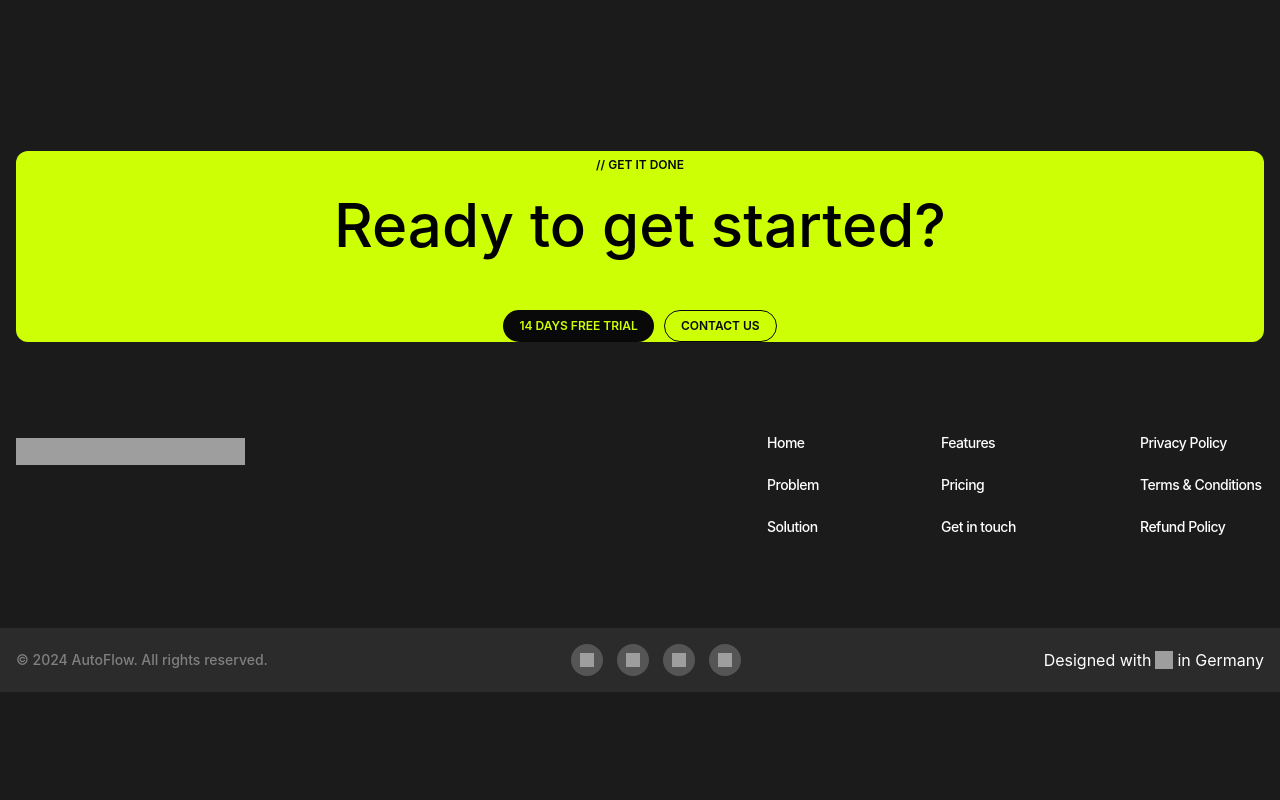
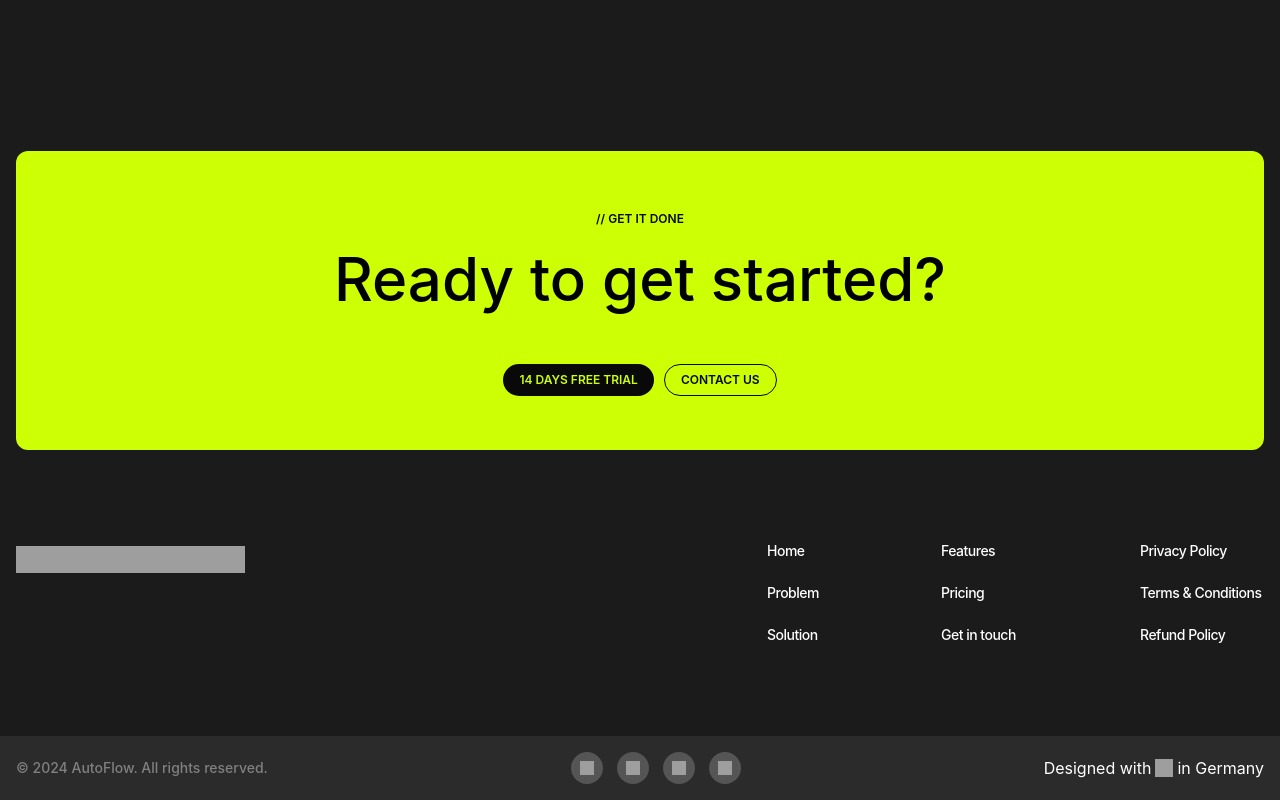
Before and after one commit to Movses5555/autoflow, a React (Vite) app: page / in a window 1280 px wide. Shown: the part 5606-6406 px from the top of the page. Before the commit the page ends 6298 px from the top, so only its background shows below. Built offline with nearby package versions, Linux system fonts and the light colour scheme; grey boxes are pictures that could not be loaded; the HTML template or start-up script is replaced by a standard one; a web font is replaced by a local one.

Commit message:
changed styles

```diff
--- a/src/components/GetItDone.jsx
+++ b/src/components/GetItDone.jsx
@@ -3,14 +3,13 @@ export const GetItDone = () => {
   return (
     <div className="max-w-[1248px] h-[303px] bg-[#CDFF05] mx-auto w-full h-full mt-[146px] flex items-center justify-between rounded-[12px] ">
       <div className='w-full flex flex-col items-center justify-center'>
-        <div>
+        <div className="mt-[54px]">
           <span className='uppercase text-xs text-[#090909] font-semibold leading-2'>
             // get it done
           </span>
         </div>
         <p className='mt-[29px] text-black text-6xl leading-[42px] font-medium'>Ready to get started?</p>
-
-        <div className='flex gap-[10px] mt-16'>
+        <div className='flex gap-[10px] mt-16 mb-[54px]'>
           <button
             type="button"
             className="uppercase bg-[#090909] text-[#CDFF05] text-xs font-semibold rounded-full leading-2 px-4 py-3 text-center"
```
